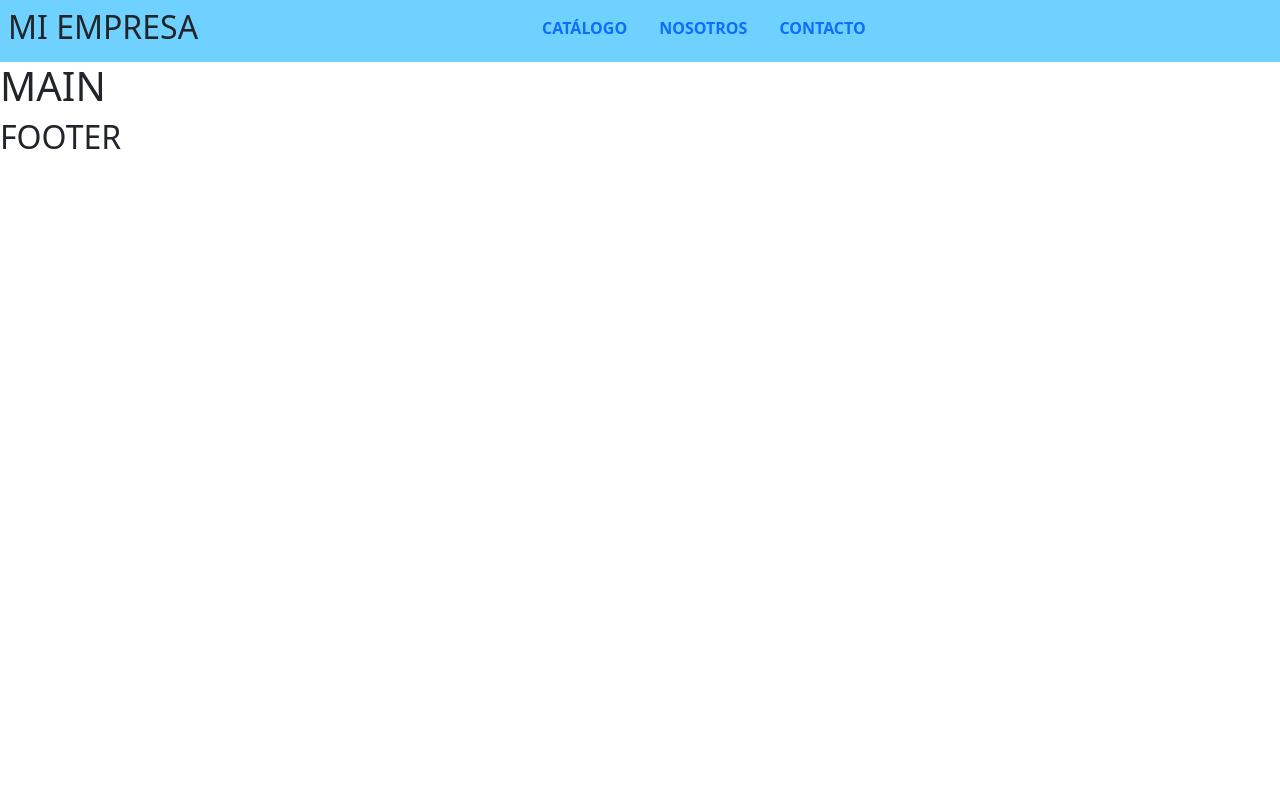
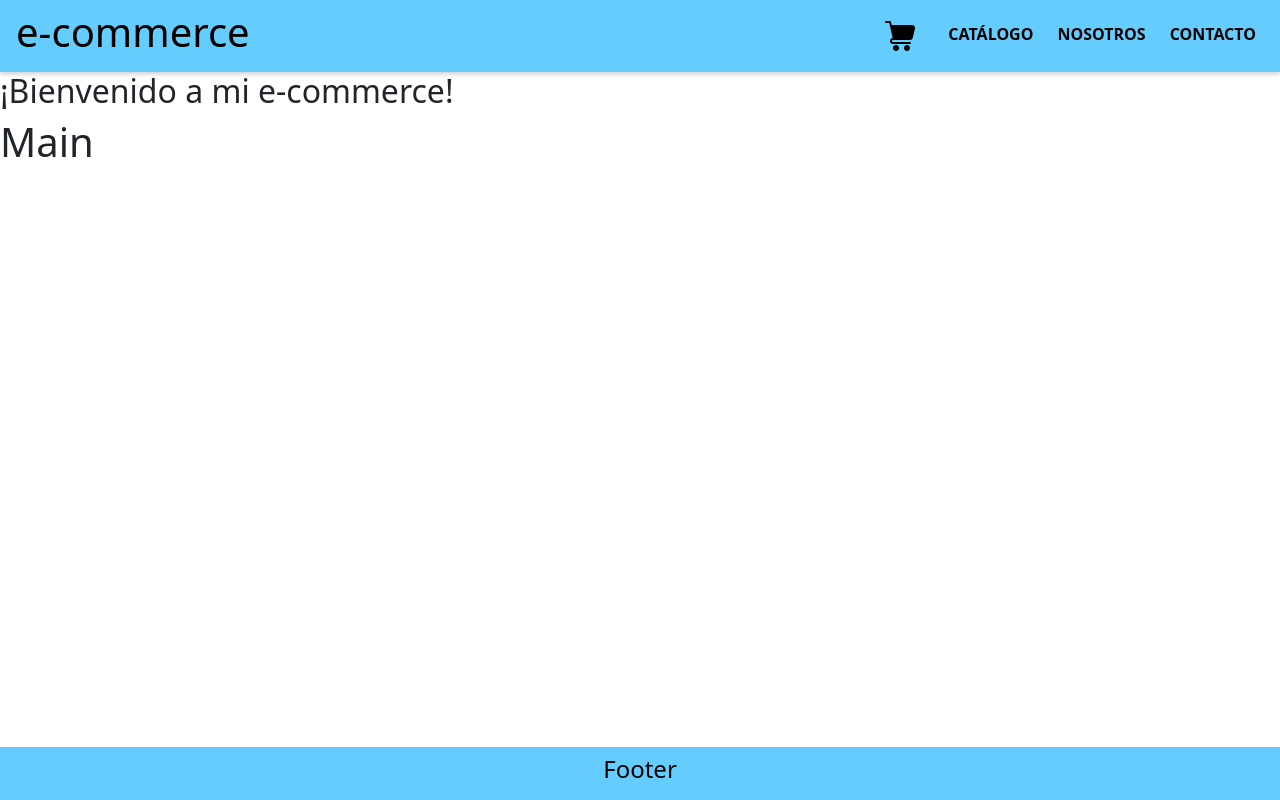
Before and after one commit to ivinapoli/ProyectoReactJS, a React app: page / in a window 1280 px wide. Built offline with nearby package versions, Linux system fonts and the light colour scheme.

Commit message:
Desafío 3 - Crea tu Landing

```diff
--- a/src/components/App.js
+++ b/src/components/App.js
@@ -1,16 +1,18 @@
 
-import NavBar from "../components/NavBar"
+import Header from "../components/Header"
 import Main from "../components/Main"
 import Footer from "../components/Footer"
+import ItemListContainer from "../components/ItemListContainer"
 
 function App () {
     return (
         <>
-            <NavBar/>
+            <Header/>
+            <ItemListContainer greeting="¡Bienvenido a mi e-commerce!"></ItemListContainer>
             <Main/>
             <Footer/>
         </>
     )
 }
 
-export default App
+export default App;
--- /dev/null
+++ b/src/components/CartWidget.js
@@ -0,0 +1,8 @@
+
+const CartWidget = () => {
+    return (
+        <img src="../carrito.png" alt="" className="carrito"/>
+    );
+};
+
+export default CartWidget;
--- a/src/components/Footer.js
+++ b/src/components/Footer.js
@@ -1,7 +1,7 @@
 
 const Footer = () => {
   return <footer>
-    <h2>FOOTER</h2>
+    <h4>Footer</h4>
   </footer>
 }
 
--- /dev/null
+++ b/src/components/Header.js
@@ -0,0 +1,11 @@
+
+import NavBar from "../components/NavBar";
+
+const Header = () => {
+    return <header id="headerNav">
+        <h1 className="tituloHeader">e-commerce</h1>
+        <NavBar/>
+    </header>
+}
+
+export default Header
--- /dev/null
+++ b/src/components/ItemListContainer.js
@@ -0,0 +1,8 @@
+
+const ItemListContainer = (props) => {
+    return (
+        <h2>{props.greeting}</h2>
+    );
+};
+
+export default ItemListContainer;
--- a/src/components/Main.js
+++ b/src/components/Main.js
@@ -1,8 +1,8 @@
 
 const Main = () => {
     return <main>
-        <h1>MAIN</h1>
+        <h1>Main</h1>
     </main>
 }
 
-export default Main
+export default Main;
--- a/src/components/NavBar.js
+++ b/src/components/NavBar.js
@@ -1,13 +1,15 @@
+
+import CartWidget from "../components/CartWidget";
 
 const NavBar = () => {
-    return <header>
-        <nav className="nav">
-            <h2 className="tituloNav">MI EMPRESA</h2>
+    return (
+        <nav>
+            <CartWidget/>
             <a href="#" className="navA">Catálogo</a>
             <a href="#" className="navA">Nosotros</a>
             <a href="#" className="navA">Contacto</a>
         </nav>
-    </header>
-}
+    );
+};
 
-export default NavBar
+export default NavBar;
--- a/src/estilos.css
+++ b/src/estilos.css
@@ -5,23 +5,49 @@
     box-sizing: border-box;
 }
 
-body {
-    background-color: rgb(169, 208, 252);
+#root {
+    height: 100vh;
 }
 
-.nav {
-    background-color: rgb(111, 209, 255);
+#root {
+    display: flex;
+    flex-direction: column;
+}
+
+#headerNav {
+    background-color: rgb(101, 205, 253);
+    display: flex;
+    align-items: center;
+    justify-content: space-between;
+    padding: 0.5rem 1rem;
+    box-shadow: 0 2px 5px rgba(0, 0, 0, 0.2);
 }
 
 .navA {
+    color: black;
     text-transform: uppercase;
     font-weight: bold;
     text-decoration: none;
-    padding: 1rem;
+    margin-left: 1rem;
+    margin-right: 0.5rem;
 }
 
-.tituloNav {
-    display: inline-block;
+main {
+    flex-grow: 1;
+}
+
+footer {
+    background-color: rgb(101, 205, 253);
     padding: 0.5rem;
-    margin-right: 20rem;
+    text-align: center;
+    color: black;
 }
+
+.tituloHeader {
+    color: black;
+}
+
+.carrito {
+    height: 2rem;
+    margin-right: 1rem;
+}
```
Also changed, not shown: public/carrito.png (added), src/carrito.png (added).
